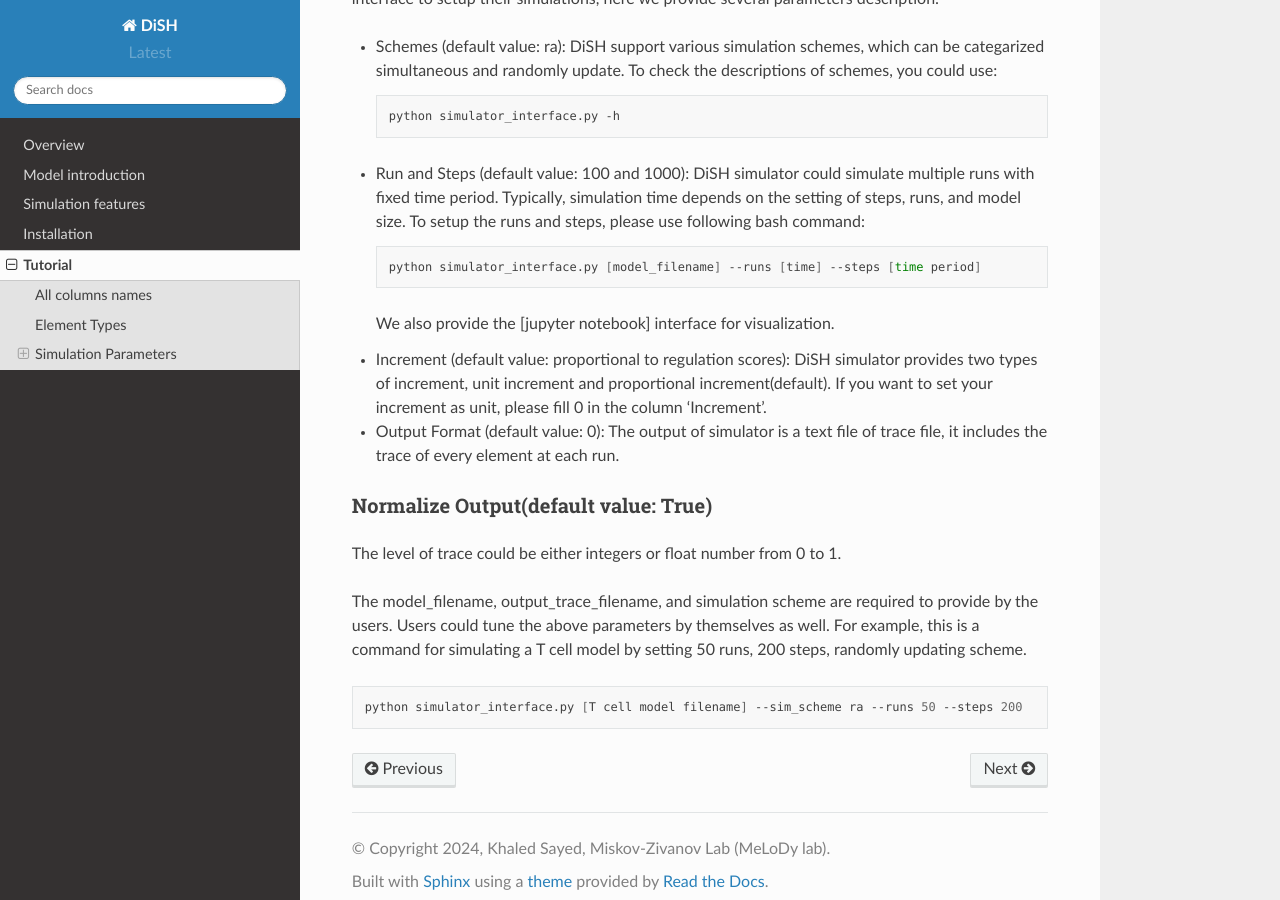
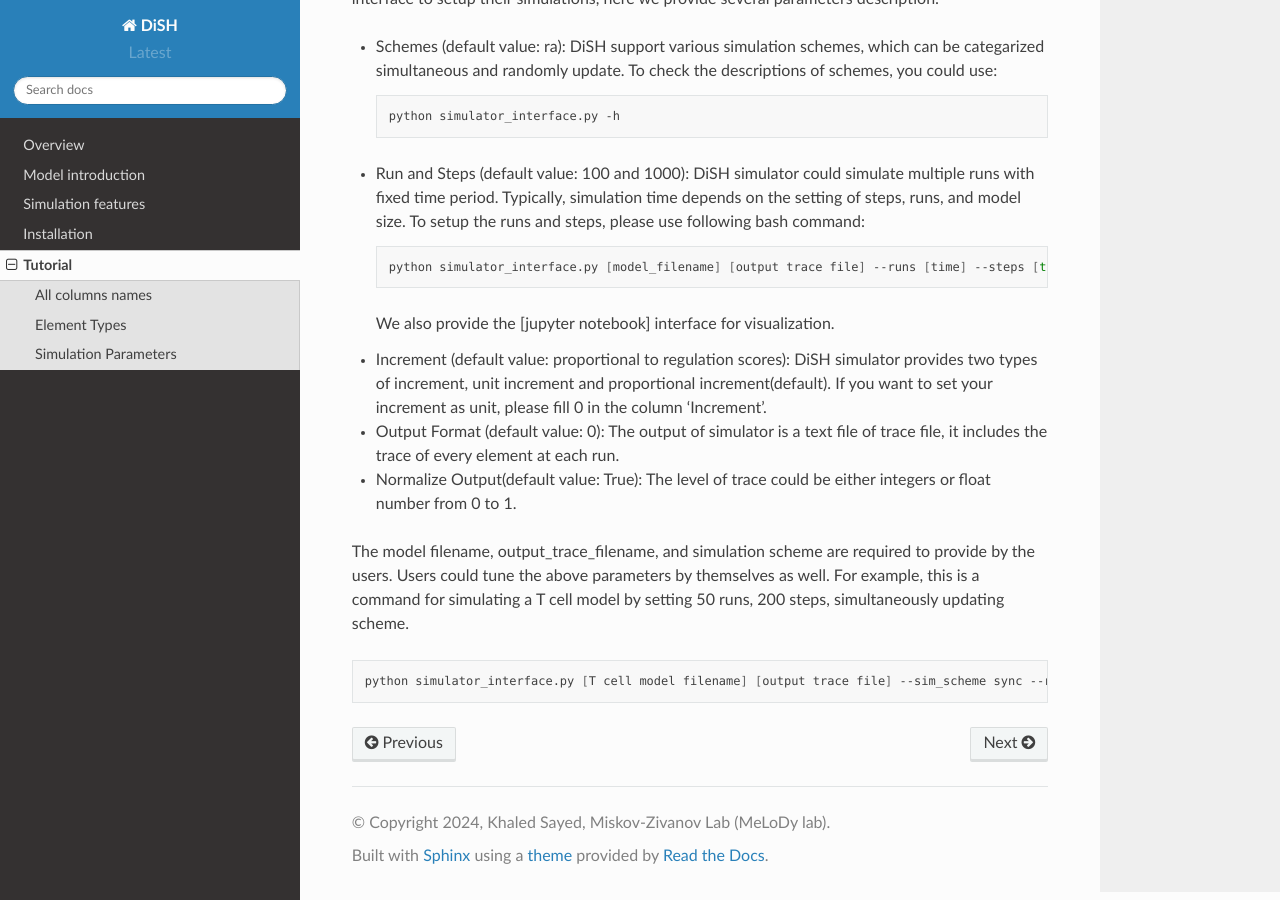
Before and after one commit to pitt-miskov-zivanov-lab/DiSH, a Sphinx documentation site: the page built from docs/Tutorial.rst, in a window 1280 px wide and 900 px high, scrolled down 1733 px. Built offline with Sphinx 7.4.7 and the Read the Docs theme 2.0.0, drawn with Linux system fonts in a browser that asks for light colours; pages that are not in the unit, such as notebooks, are missing from menus.

Commit message:
Update Tutorial.rst

```diff
--- a/docs/Tutorial.rst
+++ b/docs/Tutorial.rst
@@ -95,7 +95,7 @@ DiSH could interact with either `bash` command or Jupyter Notebook. Users could
 
   .. code-block:: bash
 
-    python simulator_interface.py [model_filename] --runs [time] --steps [time period]
+    python simulator_interface.py [model_filename] [output trace file] --runs [time] --steps [time period]
 
   We also provide the [jupyter notebook] interface for visualization.
 
@@ -106,12 +106,11 @@ DiSH could interact with either `bash` command or Jupyter Notebook. Users could
 - Output Format (default value: 0):
   The output of simulator is a text file of trace file, it includes the trace of every element at each run.
 
-Normalize Output(default value: True)
-~~~~~~~~~~~~~~~~~~~~~~~~~~~~~~~~~~~~~
-The level of trace could be either integers or float number from 0 to 1.
+- Normalize Output(default value: True):
+  The level of trace could be either integers or float number from 0 to 1.
 
-The model_filename, output_trace_filename, and simulation scheme are required to provide by the users. Users could tune the above parameters by themselves as well. For example, this is a command for simulating a T cell model by setting 50 runs, 200 steps, randomly updating scheme.
+The model filename, output_trace_filename, and simulation scheme are required to provide by the users. Users could tune the above parameters by themselves as well. For example, this is a command for simulating a T cell model by setting 50 runs, 200 steps, simultaneously updating scheme.
 
 .. code-block:: bash
 
-  python simulator_interface.py [T cell model filename] --sim_scheme ra --runs 50 --steps 200
+  python simulator_interface.py [T cell model filename] [output trace file] --sim_scheme sync --runs 50 --steps 200
```
